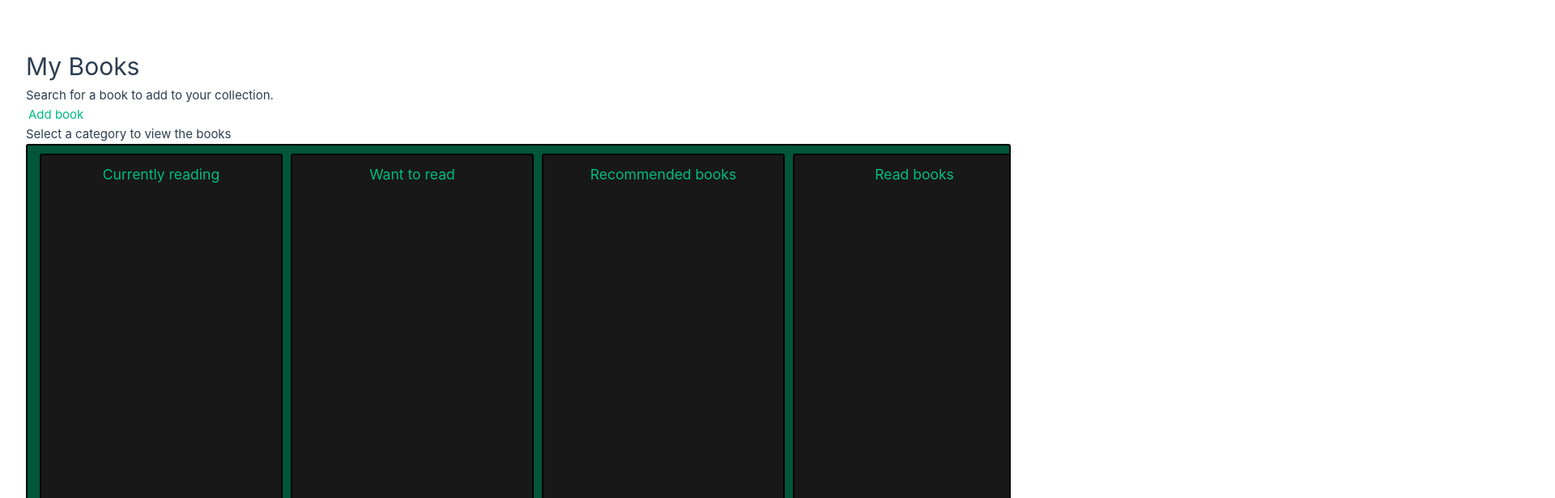
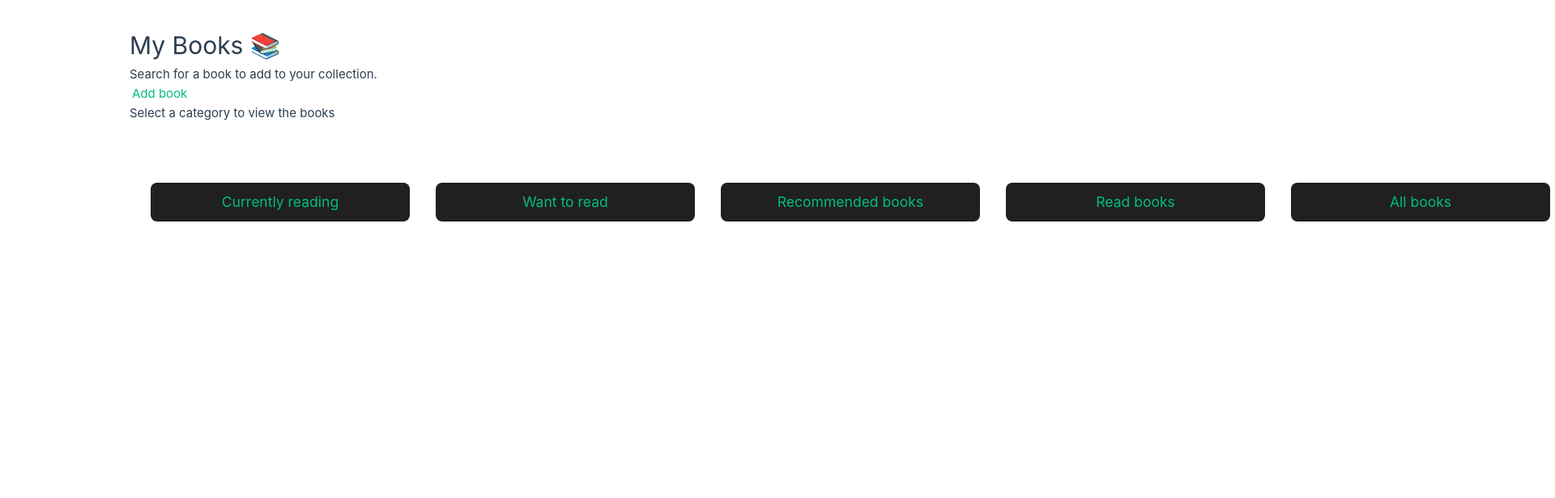
Before and after one commit to IIC3585-2024/vue-group-07, a Vue app in the folder my-books/: page / in a window 1280 px wide. Shown: the top 616 px of the page at 81% size, 1920 px wide, since content can reach past the window. Built offline with nearby package versions, Linux system fonts and the light colour scheme.

Commit message:
style: Update Board styles

```diff
--- a/my-books/src/assets/main.css
+++ b/my-books/src/assets/main.css
@@ -5,9 +5,6 @@ html {
 }
 
 #app {
-  max-width: 1280px;
-  margin: 0 auto;
-  padding: 2rem;
   font-weight: normal;
   scrollbar-color: #4a4a4a #2f2f2f;
 }
@@ -32,7 +29,4 @@ a,
     place-items: center;
   }
 
-  #app {
-    padding: 0 2rem;
-  }
 }
--- a/my-books/src/components/BoardBookCard.vue
+++ b/my-books/src/components/BoardBookCard.vue
@@ -42,10 +42,8 @@ const deleteBook = () => {
 
 <style scoped>
 .card {
-    border: 1px solid black;
-    background-color: hsla(160, 100%, 37%, 1);
+    background-color: #2f2f2f;
     border-radius: 5px;
-    width: 90%;
     margin: 5%;
     padding: 10px;
     text-align: center;
@@ -53,6 +51,10 @@ const deleteBook = () => {
     text-wrap: wrap;
     height: auto;
     line-height: 1.3;
+
+    img {
+        border-radius: 4px;
+    }
 }
 
 .delete-button {
@@ -60,7 +62,6 @@ const deleteBook = () => {
     margin-top: 0.8rem;
     color: white;
     padding: 0.5rem 1rem;
-
     border: none;
     border-radius: 5px;
     cursor: pointer;
--- a/my-books/src/components/CategoryBoard.vue
+++ b/my-books/src/components/CategoryBoard.vue
@@ -16,13 +16,12 @@
 <style>
 
 .board {
-    border: 2px solid black;
-    border-radius: 3px;
-    background-color: rgb(0, 86, 57);
+    background-color: transparent;
 }
 
 .row {
     display: flex;
+    align-items: flex-start;
     padding: 10px;
     min-height: 70vh;
 }
@@ -31,15 +30,14 @@
     display: flex;
     flex-direction: column;
     column-gap: 50px;
-    border: 2px solid black;
-    border-radius: 3px;
+    border-radius: 8px;
     padding: 10px;
-    margin: 0 5px;
-    min-width: 300px;
+    margin: 0 1rem;
+    width: 20rem;
     text-align: center;
     align-content: start;
     justify-items: center;
-    background-color: #181818;
+    background-color: #202020;
 }
 
 .scroll-container {
@@ -56,10 +54,7 @@
 <script>
 import { categories } from '../data/categories';
 import { useCurrentStore } from '@/stores/current';
-
 import { useRouter } from 'vue-router';
-
-import axios from 'axios';
 import BoardBookCard from './BoardBookCard.vue';
 import { getBooksByCategory } from '@/lib/getBooksbyCategory';
 
--- a/my-books/src/views/CategoryView.vue
+++ b/my-books/src/views/CategoryView.vue
@@ -1,15 +1,28 @@
 <script setup>
 import CategoryBoard from '../components/CategoryBoard.vue';
-import AddBook from '../components/AddBook.vue';
-
 </script>
 
 <template>
-    <div>
-        <h1>My Books</h1>
+    <div class="sticky">
+        <h1>My Books 📚</h1>
         <p>Search for a book to add to your collection.</p>
         <router-link to="/add-book">Add book</router-link>
         <p>Select a category to view the books</p>
+    </div>
+    <div class="main">
         <CategoryBoard />
     </div>
 </template>
+
+<style scoped>
+.main {
+    margin: 0 8rem;
+    padding: 2rem;
+}
+.sticky {
+    position: sticky;
+    left: 0;
+    width: 100vw;
+    padding: 2rem 10rem;
+}
+</style>
```
